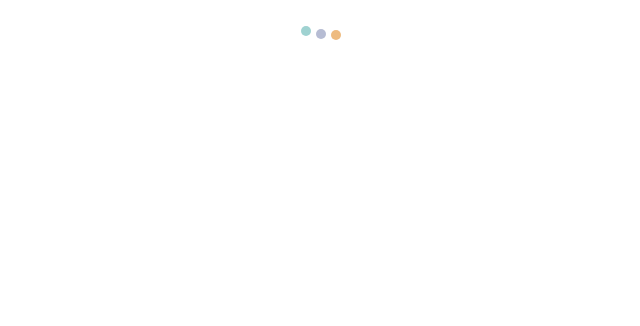
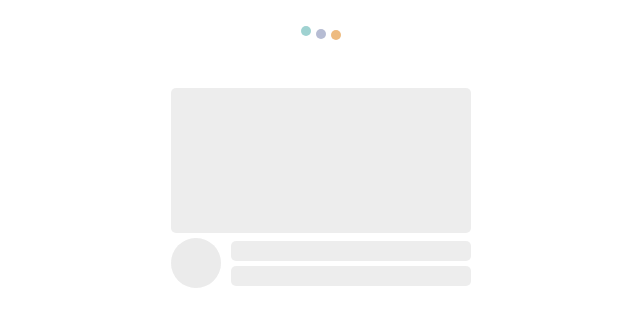
Before and after one commit to ksheer506/react-components, a React (Create React App) app: page / in a window 1280 px wide. Shown: the top 326 px of the page, without its empty margins (319-959 px from the left). Built offline with nearby package versions, Linux system fonts and the light colour scheme.

Commit message:
Skeleton 컴포넌트 예시 추가

```diff
--- a/src/App.js
+++ b/src/App.js
@@ -1,10 +1,37 @@
+import styled from 'styled-components';
 import './App.css';
 import Loading from './components/Loading';
+import Skeleton, { Circle, Rectangle } from './components/Skeleton';
+
+const SkelDiv = styled.div`
+  display: flex;
+  flex-flow: row nowrap;
+  row-gap: 10px;
+  justify-content: space-between;
+
+  & .text-skel {
+    display: flex;
+    flex-flow: column nowrap;
+    justify-content: center;
+    row-gap: 5px;
+  }
+`
 
 function App() {
   return (
     <>
-    <Loading />
+      <Loading />
+
+      <Skeleton width={"300px"} height={"200px"}>
+        <Rectangle width={"300px"} height={"200px"} />
+        <SkelDiv>
+          <Circle radius={"50px"} />
+          <div className='text-skel'>
+            <Rectangle width={"240px"} height={"20px"} />
+            <Rectangle width={"240px"} height={"20px"} />
+          </div>
+        </SkelDiv>
+      </Skeleton>
     </>
   );
 }
```
